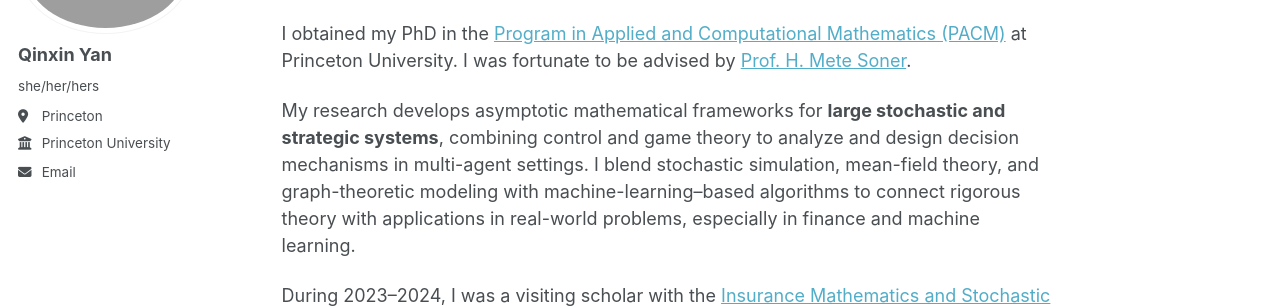
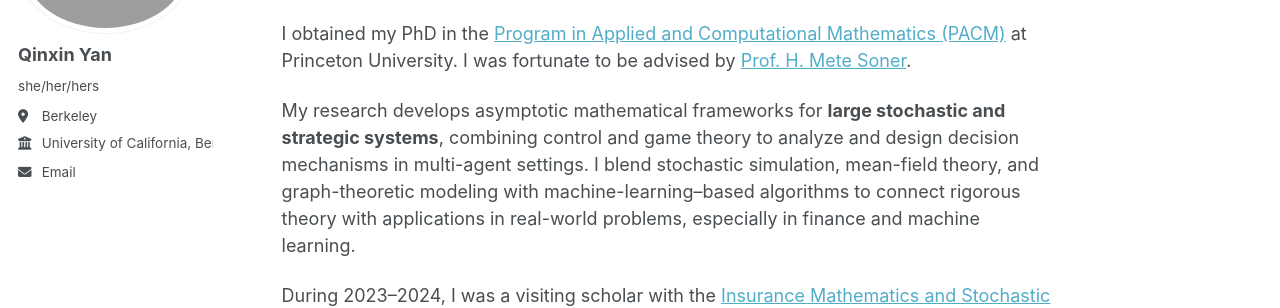
Before and after one commit to Qinxin-Yan/qinxin-yan.github.io, a Jekyll site: the page built from _pages/about.md, in a window 1280 px wide. Shown: the part 199-507 px from the top of the page. Built offline with Jekyll 4.4.1, drawn with Linux system fonts in a browser that asks for light colours.

Commit message:
Update profile location to Berkeley

```diff
--- a/_config.yml
+++ b/_config.yml
@@ -42,8 +42,8 @@
   name             : "Qinxin Yan"
   pronouns         : "she/her/hers"
   #bio              : "Short biography for the left-hand sidebar"
-  location         : "Princeton"
-  employer         : "Princeton University"
+  location         : "Berkeley"
+  employer         : "University of California, Berkeley"
   uri              : # URL
   email            : "qy3953@princeton.edu"
 
```
